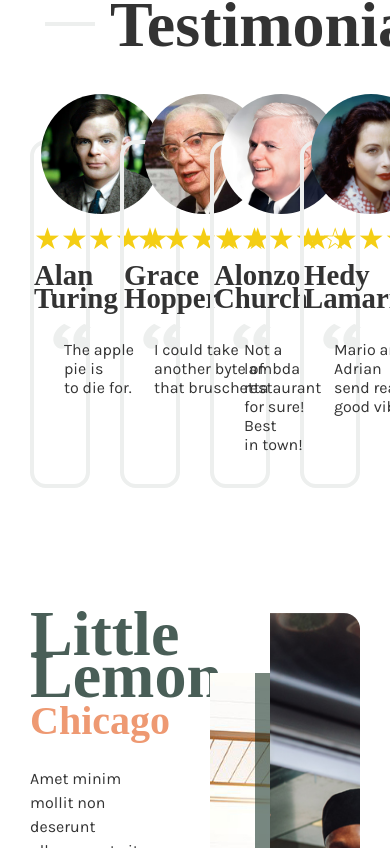
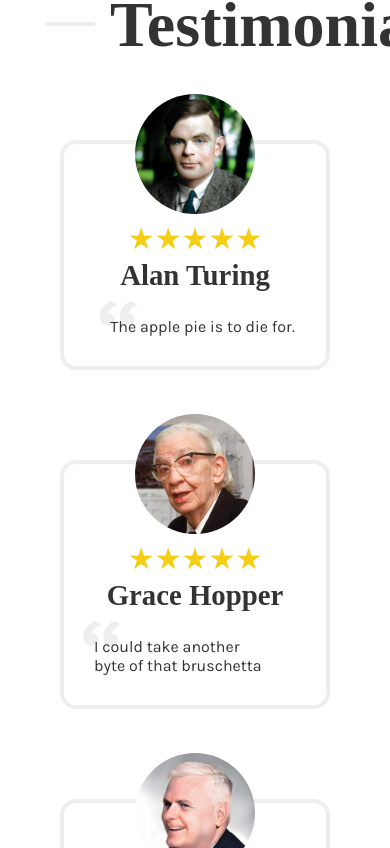
Before and after one commit to geoffrey-coursera/front-end-capstone-project, a React (Create React App) app: page / in a window 390 px wide. Shown: the part 1476-2324 px from the top of the page. Built offline with nearby package versions, Linux system fonts and the light colour scheme; a web font is replaced by a local one.

Commit message:
feat: responsive Testimonials section

```diff
--- a/src/Sections/Testimonials.css
+++ b/src/Sections/Testimonials.css
@@ -43,6 +43,8 @@
 
 #testimonials article h2 {
     font-size: var(--heading-2);
+    text-align: center;
+    padding-inline: var(--spacing-s);
 }
 
 
@@ -72,3 +74,19 @@
     line-height: 0;
     translate: 0 0.6ex;
 }
+
+@media (max-width: 940px) {
+    #testimonials article {
+        grid-column: span 5;
+    }
+
+    #testimonials article:nth-of-type(odd) {
+        grid-column: 3 / span 5
+    }
+}
+
+@media (max-width: 660px) {
+    #testimonials article:nth-of-type(n) {
+        grid-column: 3 / span 10;
+    }
+}
```
